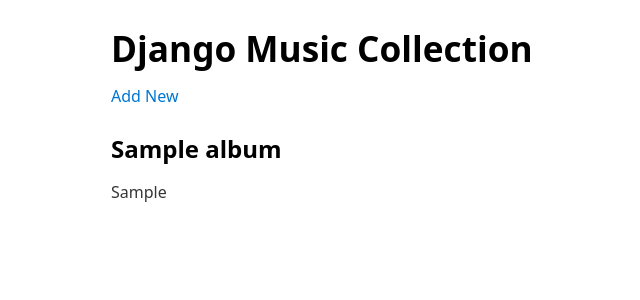
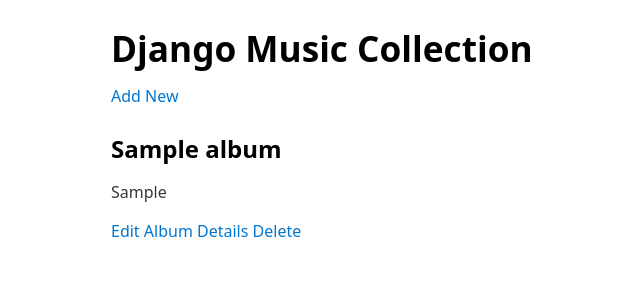
Before and after one commit to Momentum-Team-12/django-music-hjoyheath, a Django app: page / in a window 1280 px wide. Shown: the top 300 px of the page, without its empty margins (129-769 px from the left). Run offline with Django 4.2, Linux system fonts and the light colour scheme; tables that the repository leaves empty hold one stand-in row (values such as "Sample post").

Commit message:
button add on detail page and links to edit, delete pages

```diff
--- a/albums/views.py
+++ b/albums/views.py
@@ -26,12 +26,13 @@ def detail_album(request, pk):
     return render(request, "albums/detail_album.html", {"album": album})
 
 
-def delete_album(request, pk):
+def delete_albums(request, pk):
     album = get_object_or_404(Album, pk=pk)
     if request.method == 'POST':
         album.delete()
         return redirect(to='list_albums')
     return render(request, "albums/delete_albums.html", {"album": album})
+
 
 def edit_album(request, pk):
     album = get_object_or_404(Album, pk=pk)
@@ -42,4 +43,4 @@ def edit_album(request, pk):
         if form.is_valid():
             form.save()
             return redirect(to='list_albums')
-    return render(request, "albums/edit_album.html", {"form": form}, {"album": album})
+    return render(request, "albums/edit_album.html", {"form": form, "album": album})
--- a/django_music/urls.py
+++ b/django_music/urls.py
@@ -21,7 +21,7 @@ urlpatterns = [
     path('admin/', admin.site.urls),
     path('', albums_views.list_albums, name='list_albums'),
     path('albums/add', albums_views.add_album, name='add_album'),
-    path('albums/<int:pk>', albums_views.detail_album, name='album_detail'),
-    path('albums/<int:pk>/delete', albums_views.delete_album, name='delete_album'),
+    path('albums/<int:pk>', albums_views.detail_album, name='detail_album'),
+    path('albums/<int:pk>/delete', albums_views.delete_albums, name='delete_albums'),
     path('albums/<int:pk>/edit', albums_views.edit_album, name='edit_album'),
 ]
--- a/templates/albums/delete_albums.html
+++ b/templates/albums/delete_albums.html
@@ -4,7 +4,7 @@
 <h1>Delete Album</h1>
 
 <div>
-  <form action="{% url 'delete_album' pk=album.pk %}" method="POST">
+  <form action="{% url 'delete_albums' pk=album.pk %}" method="POST">
     {% csrf_token %}
     <p>Are you sure you want to delete {{ album.title }}?</p>
     <div>
--- a/templates/albums/detail_album.html
+++ b/templates/albums/detail_album.html
@@ -4,6 +4,6 @@
     <h2>{{ album.artist }}</h2>
     <h3>{{ album.title }}</h3>
     <h4>{{ album.songs }}</h4>
-
+    <a href="{% url 'edit_album' album.pk %}">Edit Album</a>
 
 {% endblock %}
--- a/templates/albums/edit_template.html
+++ b/templates/albums/edit_album.html
@@ -6,9 +6,10 @@
 <div>
   <form action="{% url 'edit_album' pk=album.pk %}" method="POST">
     {% csrf_token %}
+    {{ form.as_p }}
     <p>Are you sure you want to edit {{ album.title }}?</p>
     <div>
-      <button type="submit">Edit Album</button><br />
+      <button type="submit">Submit</button><br />
       <a href="{% url 'list_albums' %}">Cancel</a>
     </div>
   </form>
--- a/templates/albums/list_albums.html
+++ b/templates/albums/list_albums.html
@@ -5,10 +5,15 @@
 <a href="{% url 'add_album' %}">Add New</a>
 
 
+
 {% for album in albums %}
-<h2>{{ album.title }}</h2>
-<p>{{ album.artist }}</p>
+<div>
 
+    <h2>{{ album.title }}</h2>
+    <p>{{ album.artist }}</p>
+    <a href="{% url 'edit_album' album.pk %}">Edit Album</a>
+    <a href="{% url 'detail_album' album.pk %}" class="btn btn-primary">Details</a>
+    <a href="{% url 'delete_albums' album.pk %}" class="btn btn-primary">Delete</a>
 
 </div>
 {% endfor %}
```
